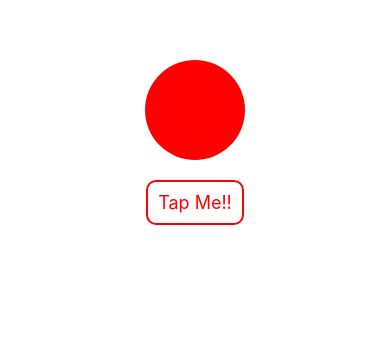
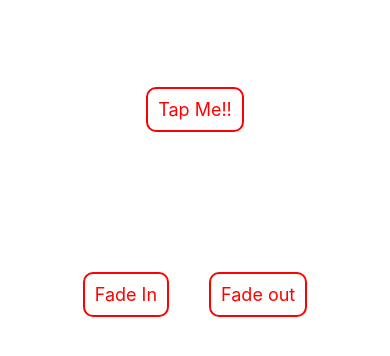
Before and after one commit to pusupalahemanthkumar/ReactNativeAnimations, a React Native app: screen / in a window 390 px wide. Shown: the part 220-576 px from the top of the page. Built offline with nearby package versions, Linux system fonts and the light colour scheme.

Commit message:
transform animation with native drivers

```diff
--- a/App.js
+++ b/App.js
@@ -38,63 +38,51 @@ import React, {useState} from 'react';
         Done
 
   3. NOT ALL PROPERTIES ARE SUPPORT BY NATIVE DRIVERS
+     marginLeft , value.getLayout() is not supported
+     transform is supported
+
+  4. PanResponser for gestures
 
 
 */
 const App = () => {
-  const [value, setValue] = useState(
-    new Animated.ValueXY({
-      x: 0,
-      y: 0,
-    }),
-  );
 
-  const leftValue = useState( new Animated.Value(0))[0];
+  const leftValue = useState(new Animated.Value(0))[0];
 
-  const opacityValue = useState( new Animated.Value(0))[0];
+  const opacityValue = useState(new Animated.Value(0))[0];
+
 
   const moveBall = () => {
-    // Animated.timing(value, {
-    //   toValue: {x: 100, y: 100},
-    //   duration: 1000,
-    //   useNativeDriver: false,
-    // }).start();
+    Animated.timing(leftValue, {
+      toValue: 100,
+      duration: 1000,
+      useNativeDriver: true,
+    }).start();
+  };
 
-    Animated.spring(value, {
-      toValue: {x: 100, y: 100},
-      // duration: 1000,
-      useNativeDriver: false,
-    }).start();
-
-    Animated.timing(leftValue,{
-      toValue:100,
-      duration:1000,
-      useNativeDriver: false,
-    }).start();
-
-    Animated.timing(opacityValue,{
-      toValue:1,
-      duration:1000,
+  const fadeInBall = () =>{
+    Animated.timing(opacityValue, {
+      toValue: 1,
+      duration: 1000,
       useNativeDriver: true,
     }).start();
 
-  };
+  }
+
+  const fadeOutBall = () =>{
+    Animated.timing(opacityValue, {
+      toValue: 0,
+      duration: 1000,
+      useNativeDriver: true,
+    }).start();
+
+  }
 
   return (
     <View style={styles.container}>
-      <Animated.View style={value.getLayout()}>
-        <View
-          style={{
-            width: 100,
-            height: 100,
-            borderRadius: 100 / 2,
-            backgroundColor: 'red',
-          }}></View>
-      </Animated.View>
       <Pressable onPress={moveBall} style={{margin: 20}}>
         <Text style={styles.textM}>Tap Me!!</Text>
       </Pressable>
-
       <Animated.View
         style={[
           {
@@ -102,10 +90,25 @@ const App = () => {
             height: 100,
             borderRadius: 100 / 2,
             backgroundColor: 'red',
-            // marginLeft:leftValue,
             opacity:opacityValue,
+            transform: [
+              {
+                translateX: leftValue,
+              },
+              {
+                translateY: leftValue,
+              },
+            ],
           },
         ]}></Animated.View>
+      <View style={{flexDirection:'row'}}>
+        <Pressable onPress={fadeInBall} style={{margin: 20}}>
+          <Text style={styles.textM}>Fade In</Text>
+        </Pressable>
+        <Pressable onPress={fadeOutBall} style={{margin: 20}}>
+          <Text style={styles.textM}>Fade out</Text>
+        </Pressable>
+      </View>
     </View>
   );
 };
```
